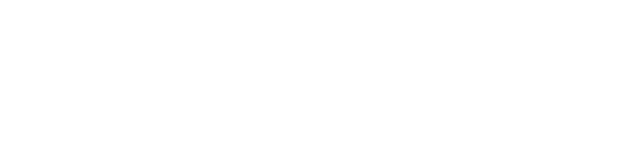
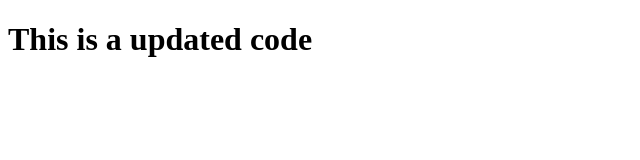
Before and after one commit to nitinpanzade13/DemoTeam, a plain HTML site: page index.html in a window 1280 px wide. Shown: the whole page, without its empty margins (0-640 px from the left). Drawn offline with Linux system fonts and the light colour scheme.

Commit message:
added h1 tag

```diff
--- a/index.html
+++ b/index.html
@@ -9,6 +9,6 @@
 </head>
 <body>
     <script src="script.js"></script>
-
+    <h1>This is a updated code</h1>
 </body>
 </html>
```
